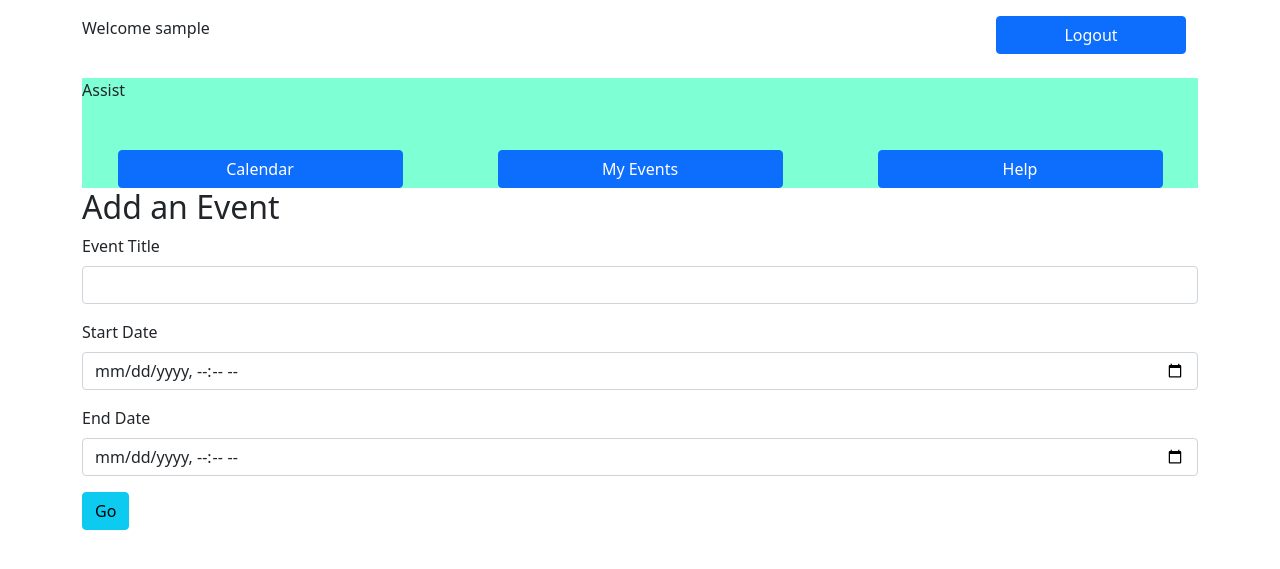
After one commit to lisab1993/Scheduling-Capstone, a Django app: page /show_add_event/ in a window 1280 px wide. The commit adds this page. Shown: the top 569 px of the page. Run offline with Django 3.2, Linux system fonts and the light colour scheme; the visitor is signed in with stand-in values (Sample User, id 1); some libraries are stand-ins or nearby versions.

Commit message:
Able to add events

```diff
--- a/assist/assistapp/models.py
+++ b/assist/assistapp/models.py
@@ -1,5 +1,6 @@
 from django.db import models
 from django.contrib.auth.models import User
+from datetime import datetime
 
 # Create your models here.
 
@@ -12,8 +13,8 @@ class Priority(models.Model):
 
 class Event(models.Model):
     title = models.CharField(max_length=255)
-    start_date = models.DateTimeField()
-    end_date = models.DateTimeField()
+    start_date = models.DateTimeField(default=datetime.now())
+    end_date = models.DateTimeField(default=datetime.now())
     user = models.ForeignKey(User, on_delete=models.PROTECT, related_name ='events')
 
     def __str__(self):
--- /dev/null
+++ b/assist/assistapp/templates/assistapp/add_event.html
@@ -0,0 +1,33 @@
+{% extends 'assistapp/base.html' %}
+{% block content %}
+
+<h2>Add an Event</h2>
+
+<form action="{% url 'assistapp:add_event' %}" method="post">
+    {% csrf_token %}
+<div class="mb-3">
+  <label for="event_title" class="form-label">Event Title</label>
+  <input name="title" type="text" class="form-control" id="event_title">
+</div>
+
+<div class="mb-3">
+  <label for="start_date" class="form-label">Start Date</label>
+  <input name="start_date" type="datetime-local" class="form-control" id="start_date">
+</div>
+
+<div class="mb-3">
+  <label for="end_date" class="form-label">End Date</label>
+  <input name="end_date" type="datetime-local" class="form-control" id="end_date">
+</div>
+
+<button class="btn btn-info" type="submit">Go</button>
+</form>
+
+{% comment %}
+<form action="{% url 'assistapp:add_event' %}" method="POST" enctype='multipart/form-data'>
+    {% csrf_token %}
+    {{ form.as_p }}
+    <button type="submit" class="btn btn-info">Go</button>
+</form> {% endcomment %}
+
+{% endblock %}
--- a/assist/assistapp/urls.py
+++ b/assist/assistapp/urls.py
@@ -5,4 +5,6 @@ app_name = 'assistapp'
 urlpatterns = [
     path('', views.my_events, name="my_events"),
     path('<int:event_id>/', views.event_details, name="event_details"),
+    path('show_add_event/', views.show_add_event, name="show_add_event"),
+    path('add_event/', views.add_event, name="add_event"),
 ]
--- a/assist/assistapp/views.py
+++ b/assist/assistapp/views.py
@@ -1,9 +1,10 @@
-from django.shortcuts import render, get_object_or_404, redirect
+from django.shortcuts import render, get_object_or_404, redirect, reverse
 from django.http import HttpResponse, Http404, HttpResponseRedirect
 from django.contrib.auth.decorators import login_required
 from django.contrib.auth import authenticate
 from .models import Event, EventTask, Priority
 from django.contrib.auth.models import User
+from .forms import EventForm
 
 
 # DON'T FORGET TO CHANGE THE HOMEPAGE TO CALENDAR VIEW
@@ -17,10 +18,11 @@ def my_events(request):
     user = authenticate(username=request.user, password=request.user)
     logged_in = request.user
     user_events = Event.objects.filter(user=logged_in)
-
+    form=EventForm()
     # put it in the context object to render on the my_events page
     context = {
-        'user_events': user_events
+        'user_events': user_events,
+        'form':form
     }
     return render(request, 'assistapp/my_events.html', context)
 
@@ -30,10 +32,41 @@ def my_events(request):
 def event_details(request, event_id):
     # return HttpResponse('detail page')
     tasks = EventTask.objects.filter(event_id=event_id)
-
     return render(request, 'assistapp/event_details.html', {'tasks':tasks})
 
 
 
-#event_id refers to which event the task belongs to.
-#it also needs to get passed into the urls
+@login_required
+def show_add_event(request):
+    return render(request, 'assistapp/add_event.html')
+
+@login_required
+def add_event(request):
+    if request.method == 'POST':
+        title = request.POST['title']
+        start_date = request.POST['start_date']
+        end_date = request.POST['end_date']
+        user = request.user
+        event = Event(title=title, start_date=start_date, end_date=end_date, user=user)
+        event.save()
+        return redirect('assistapp:my_events')
+
+
+# warnings.warn("DateTimeField %s received a naive datetime (%s)"
+# C:\Users\Lisa\AppData\Local\Programs\Python\Python39\lib\site-packages\django\db\models\fields\__init__.py:1367: RuntimeWarning: DateTimeField Event.end_date received a naive datetime (2021-03-04 17:44:00) while time zone support is active.
+
+
+
+
+
+# def add_event(request):
+#     if request.method == 'POST':
+#         form = EventForm(request.POST)
+#         if form.is_valid():
+#             event = form.save(commit=False)
+#             event.user = request.user
+#             event.save()
+#             return redirect('assistapp:my_events')
+#     else:
+#         form=EventForm()
+#     return render(request, 'assistapp/my_events.html', {'form':form})
```
Also changed, not shown: assist/assistapp/forms.py (added, +10 -0 lines), assist/assistapp/templates/assistapp/my_events.html (+7 -5 lines), assist/assistapp/migrations/0005_auto_20210303_1502.py (added).
